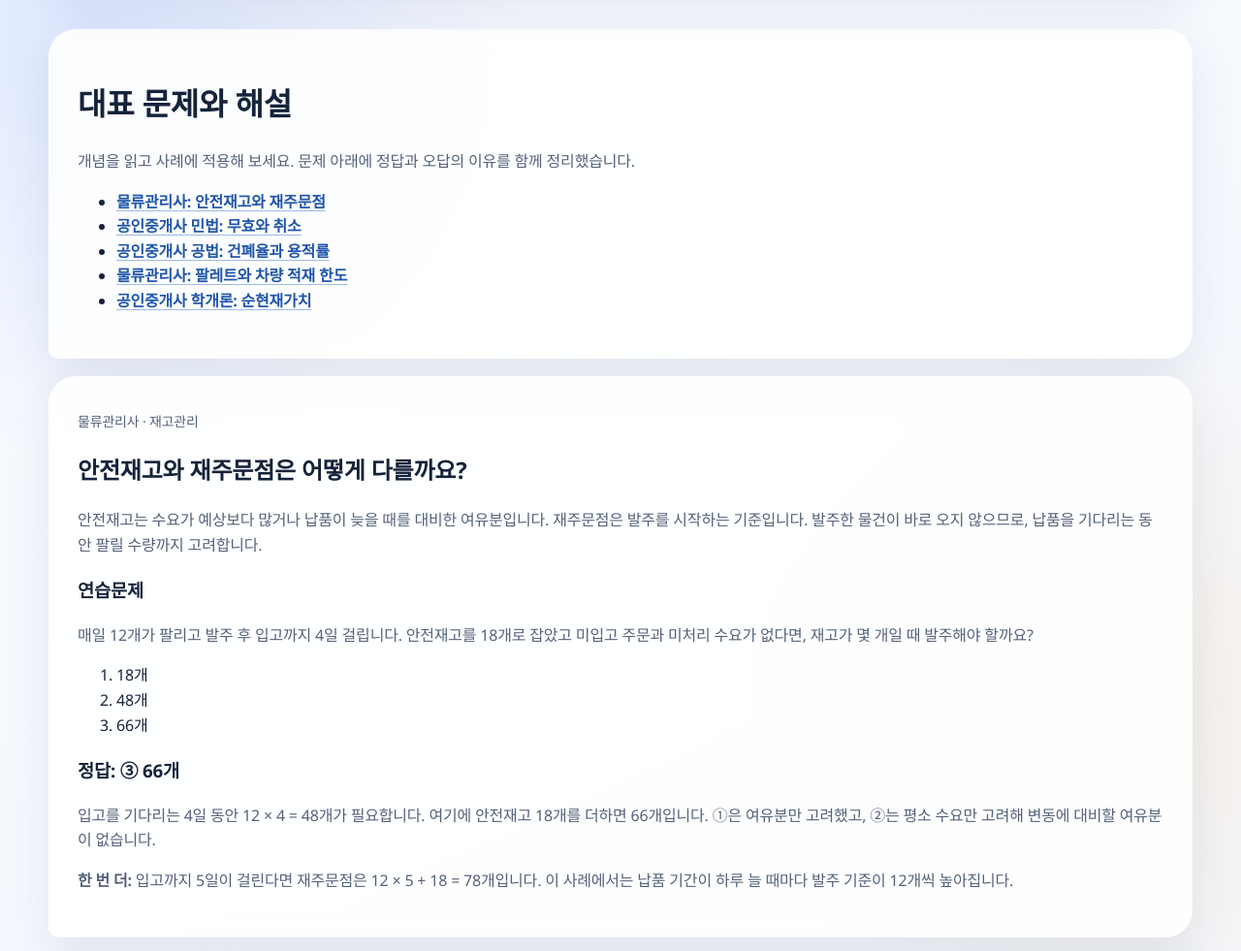
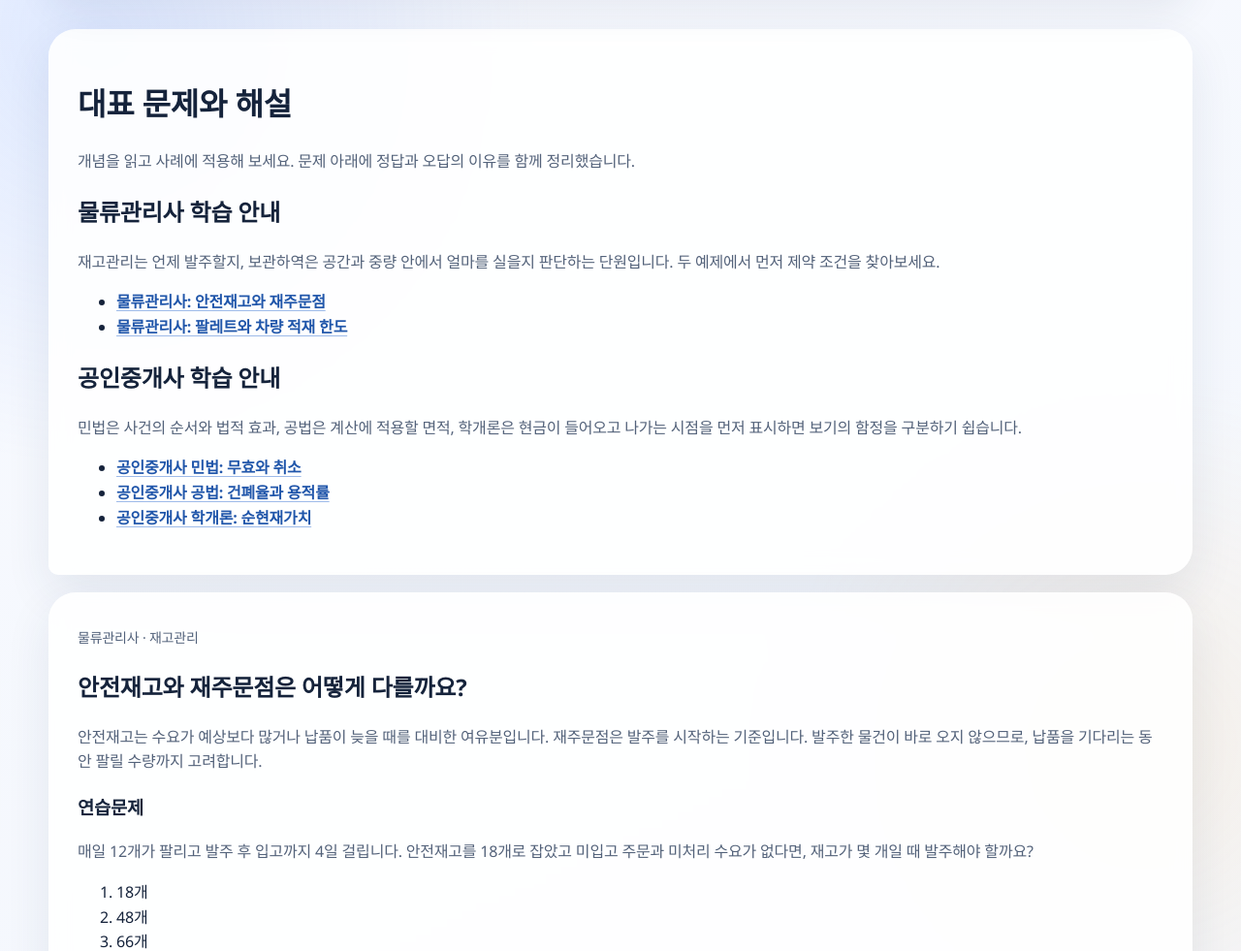
Before and after one commit to noh73010/education-webapp, a Django app: page /study-examples/ in a window 1280 px wide. Shown: the part 82-1063 px from the top of the page at 97% size. Run offline with Django 5.2, Linux system fonts and the light colour scheme.

Commit message:
Improve public study guidance by qualification

```diff
--- a/core/templates/core/study_examples.html
+++ b/core/templates/core/study_examples.html
@@ -8,11 +8,17 @@
     <h1>대표 문제와 해설</h1>
     <p>개념을 읽고 사례에 적용해 보세요. 문제 아래에 정답과 오답의 이유를 함께 정리했습니다.</p>
     <nav aria-label="공개 학습 자료 목차">
+      <h2>물류관리사 학습 안내</h2>
+      <p>재고관리는 언제 발주할지, 보관하역은 공간과 중량 안에서 얼마를 실을지 판단하는 단원입니다. 두 예제에서 먼저 제약 조건을 찾아보세요.</p>
       <ul>
         <li><a href="#inventory">물류관리사: 안전재고와 재주문점</a></li>
+        <li><a href="#pallet">물류관리사: 팔레트와 차량 적재 한도</a></li>
+      </ul>
+      <h2>공인중개사 학습 안내</h2>
+      <p>민법은 사건의 순서와 법적 효과, 공법은 계산에 적용할 면적, 학개론은 현금이 들어오고 나가는 시점을 먼저 표시하면 보기의 함정을 구분하기 쉽습니다.</p>
+      <ul>
         <li><a href="#contract">공인중개사 민법: 무효와 취소</a></li>
         <li><a href="#floor-area">공인중개사 공법: 건폐율과 용적률</a></li>
-        <li><a href="#pallet">물류관리사: 팔레트와 차량 적재 한도</a></li>
         <li><a href="#npv">공인중개사 학개론: 순현재가치</a></li>
       </ul>
     </nav>
```
